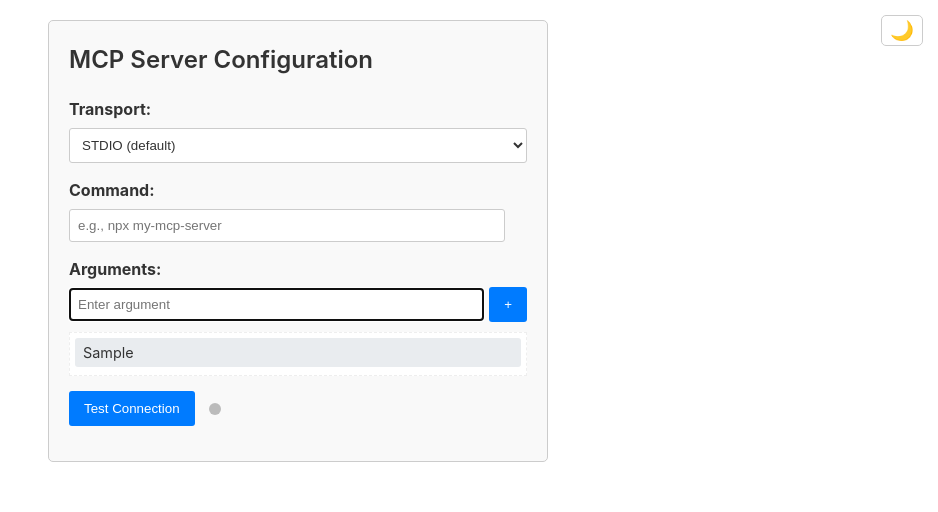
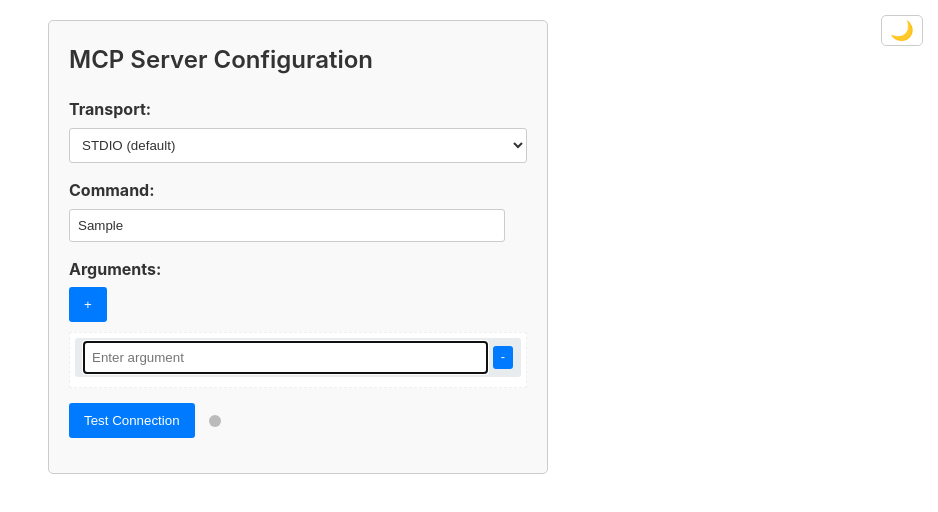
Before and after one commit to ETdoFresh/etz-mcp-inspector, a website built with webpack: page public/mcp_tester.html in a window 1280 px wide. Both pictures are taken after typing "Sample" into the empty fields and a click on the button "Add Argument". Shown: the whole page, without its empty margins (342-1280 px from the left). Built offline with nearby package versions, Linux system fonts and the light colour scheme.

Commit message:
Refactor argument handling for dynamic inputs
- Add git commit message rule file

- Remove static argument input field and list

- Implement dynamic adding and removing of argument input fields

- Update connection logic to gather arguments from dynamic inputs

```diff
--- a/public/css/style.css
+++ b/public/css/style.css
@@ -169,7 +169,7 @@ button:disabled {
     list-style: none;
     padding: 0;
     margin-top: 10px;
-    max-height: 100px;
+    max-height: 220px; /* Increased height for ~5 items */
     overflow-y: auto;
     border: 1px dashed var(--list-border);
     padding: 5px;
--- a/public/mcp_tester.html
+++ b/public/mcp_tester.html
@@ -26,12 +26,9 @@
 
         <div class="form-group">
             <label for="arg-input">Arguments:</label>
-            <div class="args-input-group">
-                <input type="text" id="arg-input" placeholder="Enter argument">
-                <button id="add-arg-btn" title="Add Argument">+</button>
-            </div>
+            <button id="add-arg-btn" title="Add Argument">+</button>
             <ul id="args-list">
-                <!-- Added arguments will appear here -->
+                <!-- Dynamically added arguments will appear here -->
             </ul>
         </div>
 
@@ -55,5 +52,6 @@
         <div id="connecting-overlay" class="connecting-overlay" style="display: none;">Connecting...</div>
 
     </div>
+
 </body>
 </html>
--- a/src/mcp_tester.ts
+++ b/src/mcp_tester.ts
@@ -3,7 +3,6 @@ import './theme-toggle';
 document.addEventListener('DOMContentLoaded', () => {
     const transportSelect = document.getElementById('transport') as HTMLSelectElement | null;
     const commandInput = document.getElementById('command') as HTMLInputElement | null;
-    const argInput = document.getElementById('arg-input') as HTMLInputElement | null;
     const addArgBtn = document.getElementById('add-arg-btn') as HTMLButtonElement | null;
     const argsList = document.getElementById('args-list') as HTMLUListElement | null;
     const testConnectionBtn = document.getElementById('test-connection-btn') as HTMLButtonElement | null;
@@ -18,42 +17,73 @@ document.addEventListener('DOMContentLoaded', () => {
     const toolsErrorMsg = document.getElementById('tools-error-message') as HTMLDivElement | null;
 
     // Early exit if essential elements are missing
-    if (!transportSelect || !commandInput || !argInput || !addArgBtn || !argsList || !testConnectionBtn ||
+    if (!transportSelect || !commandInput || !addArgBtn || !argsList || !testConnectionBtn ||
         !statusIndicator || !errorMessageDiv || !connectingOverlay || !container || !listToolsBtn ||
         !toolsListArea || !toolsListUl || !toolsLoadingMsg || !toolsErrorMsg) {
         console.error("MCP Tester initialization failed: One or more required elements are missing from the DOM.");
         return;
     }
 
-    const currentArgs: string[] = [];
     let isConnected = false;
 
-    // Function to add argument to the list
-    const addArgument = () => {
-        // Null checks already performed at the top level
-        const argValue = argInput.value.trim();
-        if (argValue) {
-            currentArgs.push(argValue);
-            const listItem = document.createElement('li');
-            listItem.textContent = argValue;
-            argsList.appendChild(listItem);
-            argInput.value = ''; // Clear input field
-            argInput.focus();
-        }
-    };
+    // Function to add a new argument input field
+    function addArgumentInput(value = '') {
+        if (!argsList) return; // Guard against argsList being null
+
+        const li = document.createElement('li');
+        li.style.display = 'flex';
+        li.style.alignItems = 'center';
+        li.style.marginBottom = '5px';
+
+        const input = document.createElement('input');
+        input.type = 'text';
+        input.value = value;
+        input.placeholder = 'Enter argument';
+        input.className = 'arg-input-dynamic';
+        input.style.flexGrow = '1';
+        input.style.marginRight = '5px';
+        // Apply existing input styling dynamically if needed (or rely on CSS)
+        input.style.padding = '8px';
+        input.style.border = '1px solid var(--input-border)';
+        input.style.borderRadius = '3px';
+        input.style.backgroundColor = 'var(--input-bg)';
+        input.style.color = 'var(--text-color)';
+
+        const removeBtn = document.createElement('button');
+        removeBtn.textContent = '-';
+        removeBtn.title = 'Remove Argument';
+        removeBtn.className = 'remove-arg-btn';
+        removeBtn.type = 'button';
+        // Apply existing button styling dynamically if needed (or rely on CSS)
+        removeBtn.style.padding = '5px 8px'; // Smaller padding for remove button
+        removeBtn.style.backgroundColor = 'var(--button-bg)';
+        removeBtn.style.color = 'var(--button-text)';
+        removeBtn.style.border = 'none';
+        removeBtn.style.borderRadius = '3px';
+        removeBtn.style.cursor = 'pointer';
+        removeBtn.style.fontSize = '0.9em';
+        removeBtn.style.lineHeight = '1';
+
+
+        removeBtn.addEventListener('click', () => {
+            li.remove();
+        });
+
+        li.appendChild(input);
+        li.appendChild(removeBtn);
+        argsList.appendChild(li);
+        input.focus(); // Focus the newly added input
+    }
 
     // Event listener for the Add Argument button
-    // Null check performed at top level
-    addArgBtn.addEventListener('click', addArgument);
+    addArgBtn.addEventListener('click', () => addArgumentInput());
 
-    // Event listener for pressing Enter in the argument input field
-    // Null check performed at top level
-    argInput.addEventListener('keypress', (e) => {
-        if (e.key === 'Enter') {
-            e.preventDefault(); // Prevent form submission if it were in a form
-            addArgument();
-        }
-    });
+    // Function to get all arguments from dynamic inputs
+    function getAllArguments(): string[] {
+        if (!argsList) return [];
+        const inputs = argsList.querySelectorAll<HTMLInputElement>('.arg-input-dynamic');
+        return Array.from(inputs).map(input => input.value.trim()).filter(value => value !== '');
+    }
 
     // Function to simulate testing the connection
     const testConnection = () => {
@@ -75,11 +105,12 @@ document.addEventListener('DOMContentLoaded', () => {
         // Get current values
         const transport = transportSelect.value;
         const command = commandInput.value.trim();
+        const args = getAllArguments(); // Get args using the new function
 
         console.log('Attempting connection with:');
         console.log('Transport:', transport);
         console.log('Command:', command);
-        console.log('Arguments:', currentArgs);
+        console.log('Arguments:', args); // Log the collected args
 
         // --- Simulate asynchronous connection attempt ---
         setTimeout(() => {
```
Also changed, not shown: 1 other file.
